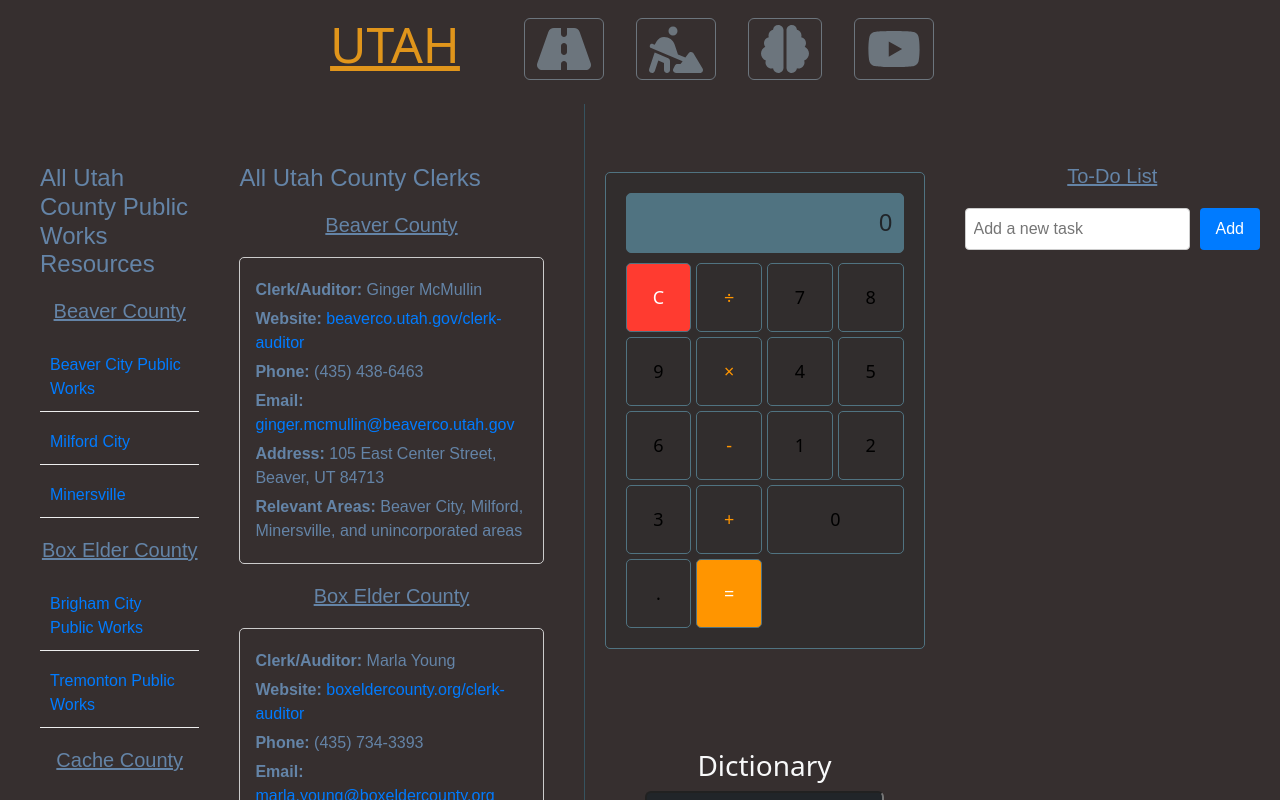
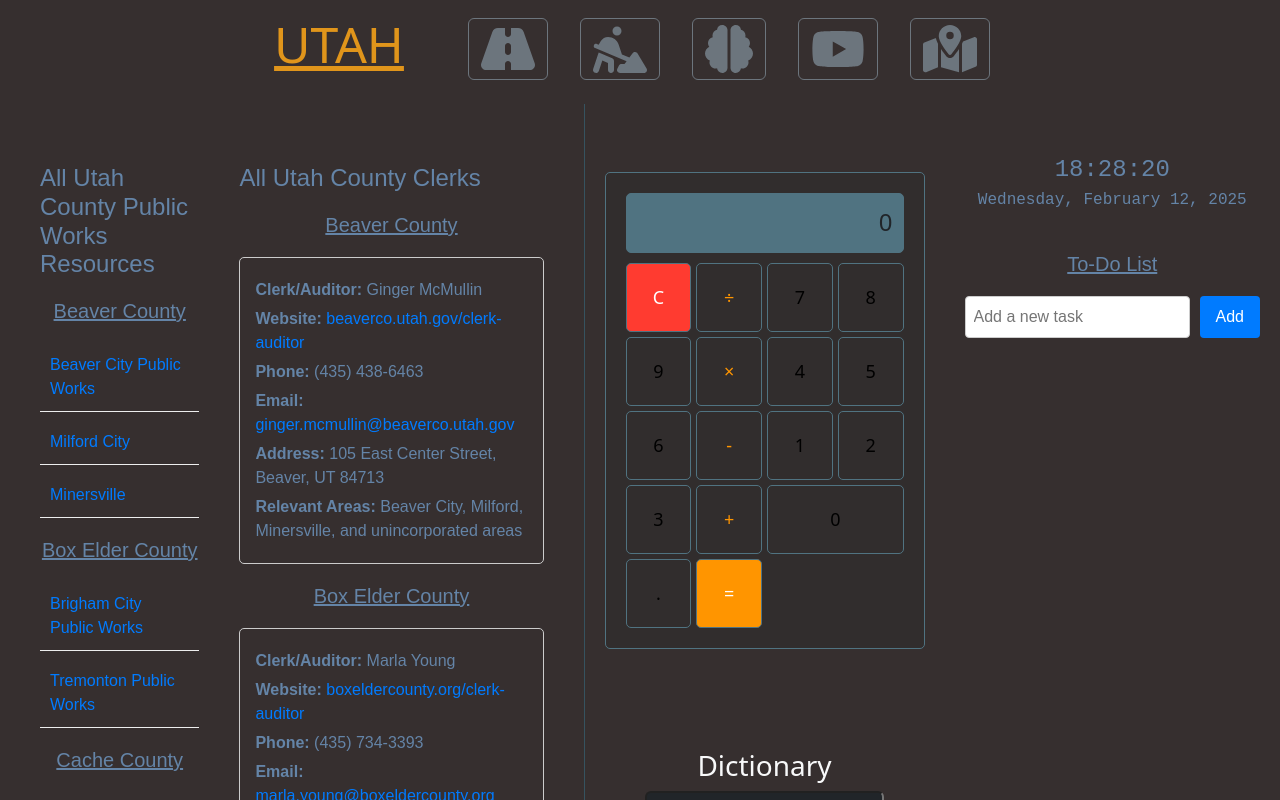
Before and after one commit to Vtencouchclimbr/Work-Site, a React (Vite) app: page / in a window 1280 px wide. Shown: the top 800 px of the page. Built offline with nearby package versions, Linux system fonts and the light colour scheme.

Commit message:
sidebar styling

```diff
--- a/src/App.css
+++ b/src/App.css
@@ -20,10 +20,13 @@
 
 .sidebar {
   display: flex;
-  width: 600px; /* Adjust width as needed */
+  width: 600px;
+  height: 800px;
   padding: 20px;
-  overflow-y: auto; /* Allows scrolling if content is long */
-  border-right: 1px solid rgb(54, 83, 95); /* Optional: for visual separation */
+  overflow-x: auto;
+  border-right: 1px solid rgb(54, 83, 95);
+  scrollbar-color: #6c757d #343a40;
+  scrollbar-width: thin;
 }
 
 .centered-content {
@@ -34,7 +37,6 @@
   gap: 100px;
 }
 
-/* Optional: Adjust button styles if needed */
 .btn-outline-secondary {
   border-color: #6c757d;
   color: #6c757d;
--- a/src/App.jsx
+++ b/src/App.jsx
@@ -5,7 +5,8 @@ import {
 import {
   faBrain,
   faRoad,
-  faPersonDigging
+  faPersonDigging,
+  faMapLocationDot
 } from "@fortawesome/free-solid-svg-icons";
 
 import 'bootstrap/dist/css/bootstrap.min.css';
@@ -17,6 +18,7 @@ import Calculator from './components/Calculator';
 import PublicWorksLinks from './components/PublicWorksLinks';
 import CountyClerks from './components/CountyClerks';
 import TodoList from './components/TodoList';
+import Clock from './components/Clock';
 
 function App() {
   return (
@@ -44,6 +46,11 @@ function App() {
             <FontAwesomeIcon icon={faYoutube} size="3x" />
           </button>
         </a>
+        <a href="https://www.google.com/maps" target="_blank" rel="noopener noreferrer">
+          <button type="button" className="btn btn-outline-secondary mx-3 my-2">
+            <FontAwesomeIcon icon={faMapLocationDot} size="3x" />
+          </button>
+        </a>
       </div>
 
       {/* Main content area */}
@@ -59,7 +66,10 @@ function App() {
           <Calculator />
           <Dictionary />
         </div>
+        <div className="d-flex flex-column mt-5">
+        <Clock />
         <TodoList />
+        </div>
       </div>
     </div>
   )
--- /dev/null
+++ b/src/components/Clock.css
@@ -0,0 +1,14 @@
+.clock {
+    text-align: center;
+    font-family: monospace;
+}
+
+.time {
+  font-size: 1.5rem;
+  color: #6484a7;
+}
+
+.date {
+    font-size: 1.rem;
+    color: #6484a7;
+}
--- /dev/null
+++ b/src/components/Clock.jsx
@@ -0,0 +1,46 @@
+import { useState, useEffect } from 'react';
+import './Clock.css'; // Optional: for styling
+
+const Clock = () => {
+  const [time, setTime] = useState(new Date());
+
+  // Update time every second
+  useEffect(() => {
+    const timer = setInterval(() => {
+      setTime(new Date());
+    }, 1000);
+
+    // Cleanup interval on component unmount
+    return () => clearInterval(timer);
+  }, []);
+
+  // Format time as HH:MM:SS (24-hour format)
+  const hours = time.getHours().toString().padStart(2, '0');
+  const minutes = time.getMinutes().toString().padStart(2, '0');
+  const seconds = time.getSeconds().toString().padStart(2, '0');
+
+  // Format date as "Day, Month Date, Year"
+  const days = ['Sunday', 'Monday', 'Tuesday', 'Wednesday', 'Thursday', 'Friday', 'Saturday'];
+  const months = [
+    'January', 'February', 'March', 'April', 'May', 'June',
+    'July', 'August', 'September', 'October', 'November', 'December'
+  ];
+  const day = days[time.getDay()];
+  const month = months[time.getMonth()];
+  const date = time.getDate();
+  const year = time.getFullYear();
+  const formattedDate = `${day}, ${month} ${date}, ${year}`;
+
+  return (
+    <div className="clock">
+      <div className="time">
+        {hours}:{minutes}:{seconds}
+      </div>
+      <div className="date">
+        {formattedDate}
+      </div>
+    </div>
+  );
+};
+
+export default Clock;
--- a/src/components/TodoList.css
+++ b/src/components/TodoList.css
@@ -1,6 +1,5 @@
 .todo-list {
     max-width: 350px;
-    margin: 20px auto;
     padding: 20px;
     font-family: Arial, sans-serif;
   }
```
